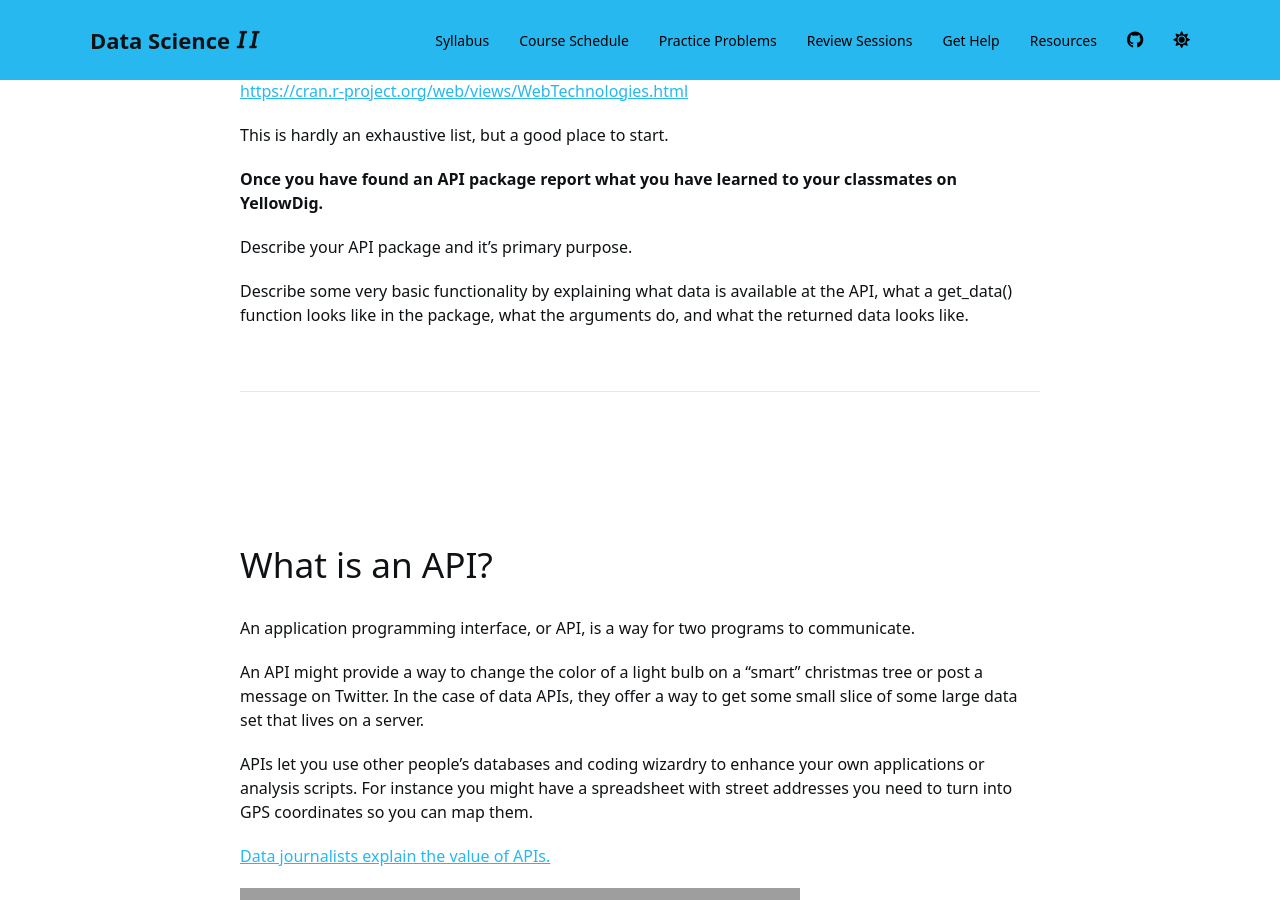
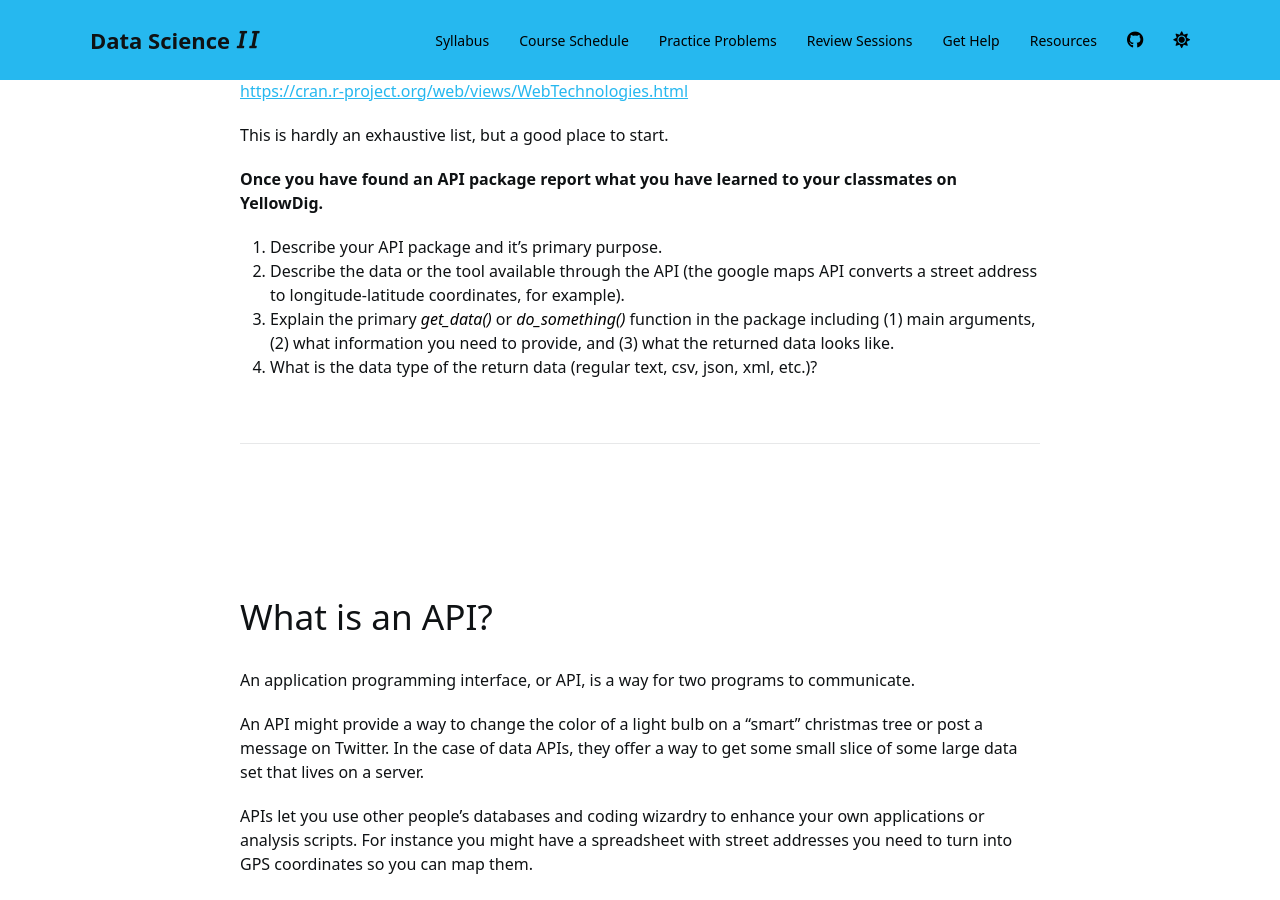
Before and after one commit to Watts-College/cpp-527-fall-2021, a Jekyll site: the page built from practice/week-06.md, in a window 1280 px wide and 900 px high, scrolled down 1406 px. Built offline with Jekyll 4.4.1, drawn with Linux system fonts in a browser that asks for light colours; nearby versions of some CDN libraries; a script bundle is joined from its source files by our own code; library files that are not in the unit come from our copies; a style sheet for code colours, icons or effects is not loaded; grey boxes are pictures that could not be loaded.

Commit message:
Update week-06.md

```diff
--- a/practice/week-06.md
+++ b/practice/week-06.md
@@ -40,9 +40,10 @@ This is hardly an exhaustive list, but a good place to start.
 
 **Once you have found an API package report what you have learned to your classmates on YellowDig.**
 
-Describe your API package and it's primary purpose.
-
-Describe some very basic functionality by explaining what data is available at the API, what a get_data() function looks like in the package, what the arguments do, and what the returned data looks like.
+1. Describe your API package and it's primary purpose.
+2. Describe the data or the tool available through the API (the google maps API converts a street address to longitude-latitude coordinates, for example).
+3. Explain the primary *get_data()* or *do_something()* function in the package including (1) main arguments, (2) what information you need to provide, and (3) what the returned data looks like.
+4. What is the data type of the return data (regular text, csv, json, xml, etc.)?
 
 <br>
 <hr>
```
